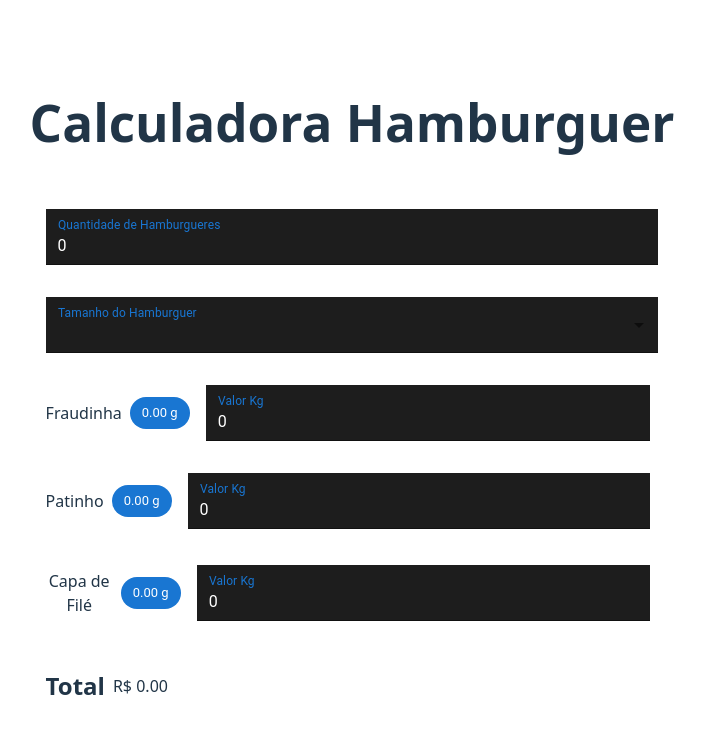
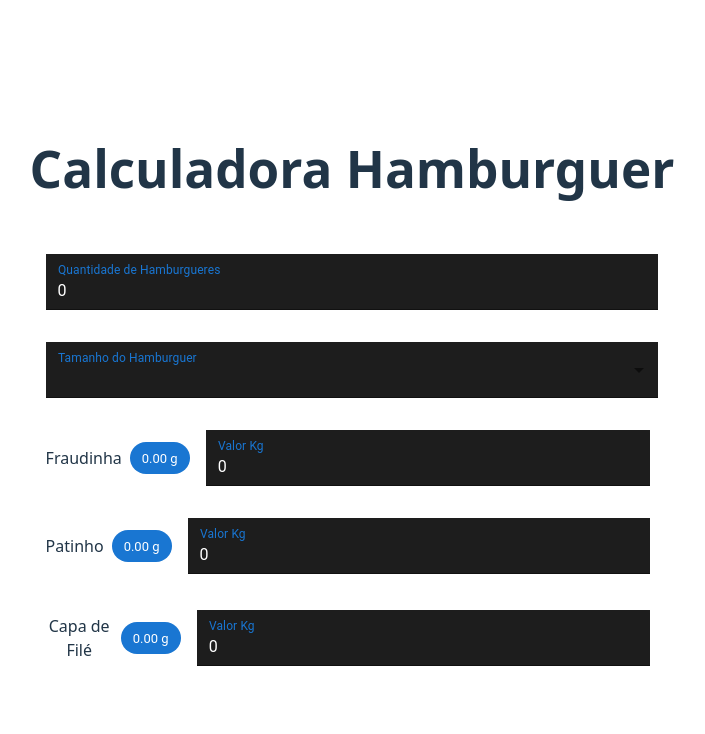
Before and after one commit to Gmicheletti/calculator_burguer, a React (Vite) app: page / in a window 1280 px wide. Shown: the top 734 px of the page, without its empty margins (288-993 px from the left). Built offline with nearby package versions, Linux system fonts and the light colour scheme.

Commit message:
first commit

```diff
--- a/src/App.jsx
+++ b/src/App.jsx
@@ -186,18 +186,6 @@ function App() {
             }}
           />
         </div>
-
-        <div className="total">
-          <h2>Total</h2>
-          <p>
-            R${" "}
-            {(
-              (weightFraudinha * priceFraudinha) / 1000 +
-              (weightPatinho * pricePatinho) / 1000 +
-              (weightCapa * priceCapa) / 1000
-            ).toFixed(2)}
-          </p>
-        </div>
       </div>
     </>
   );
```
